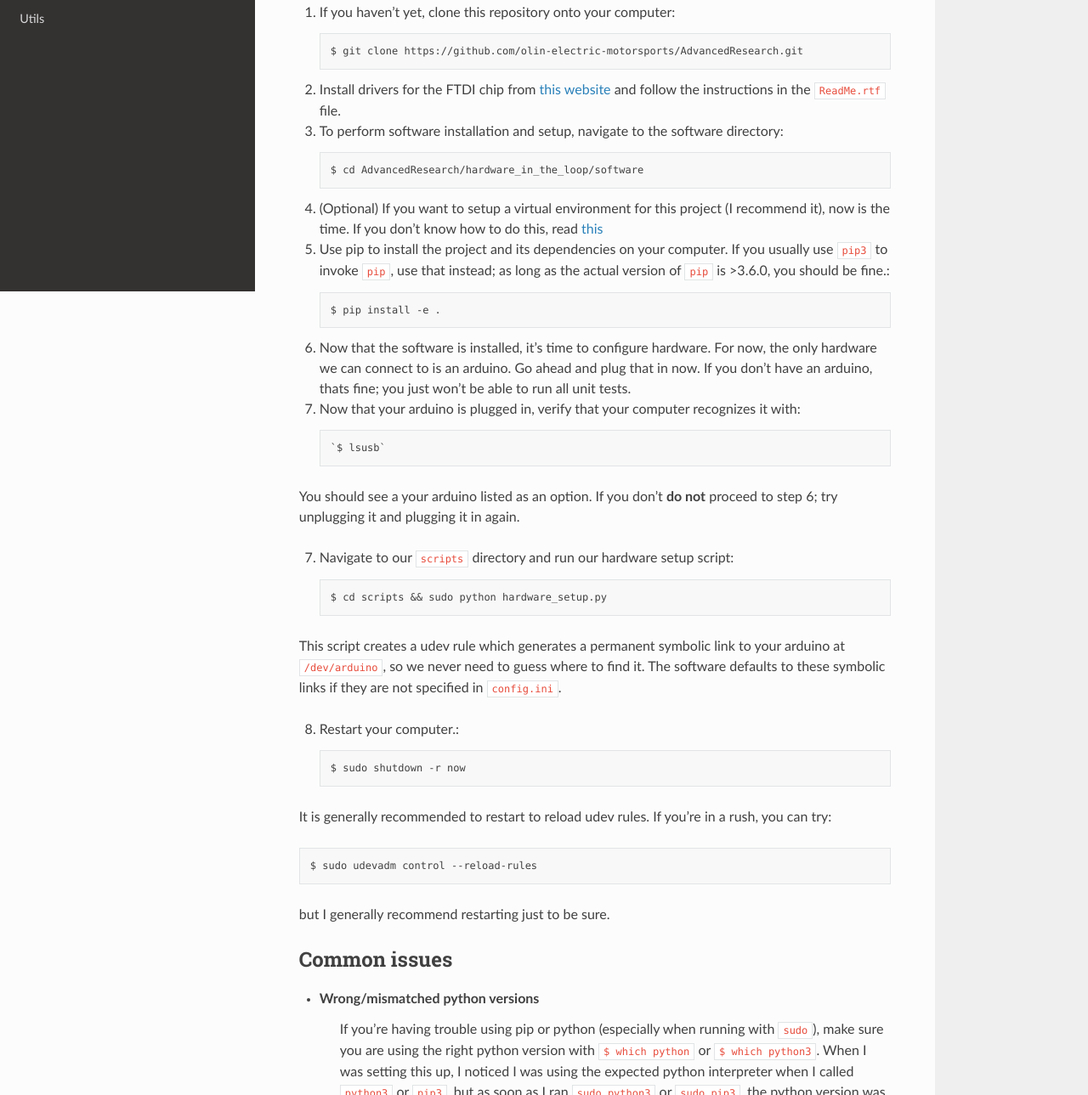
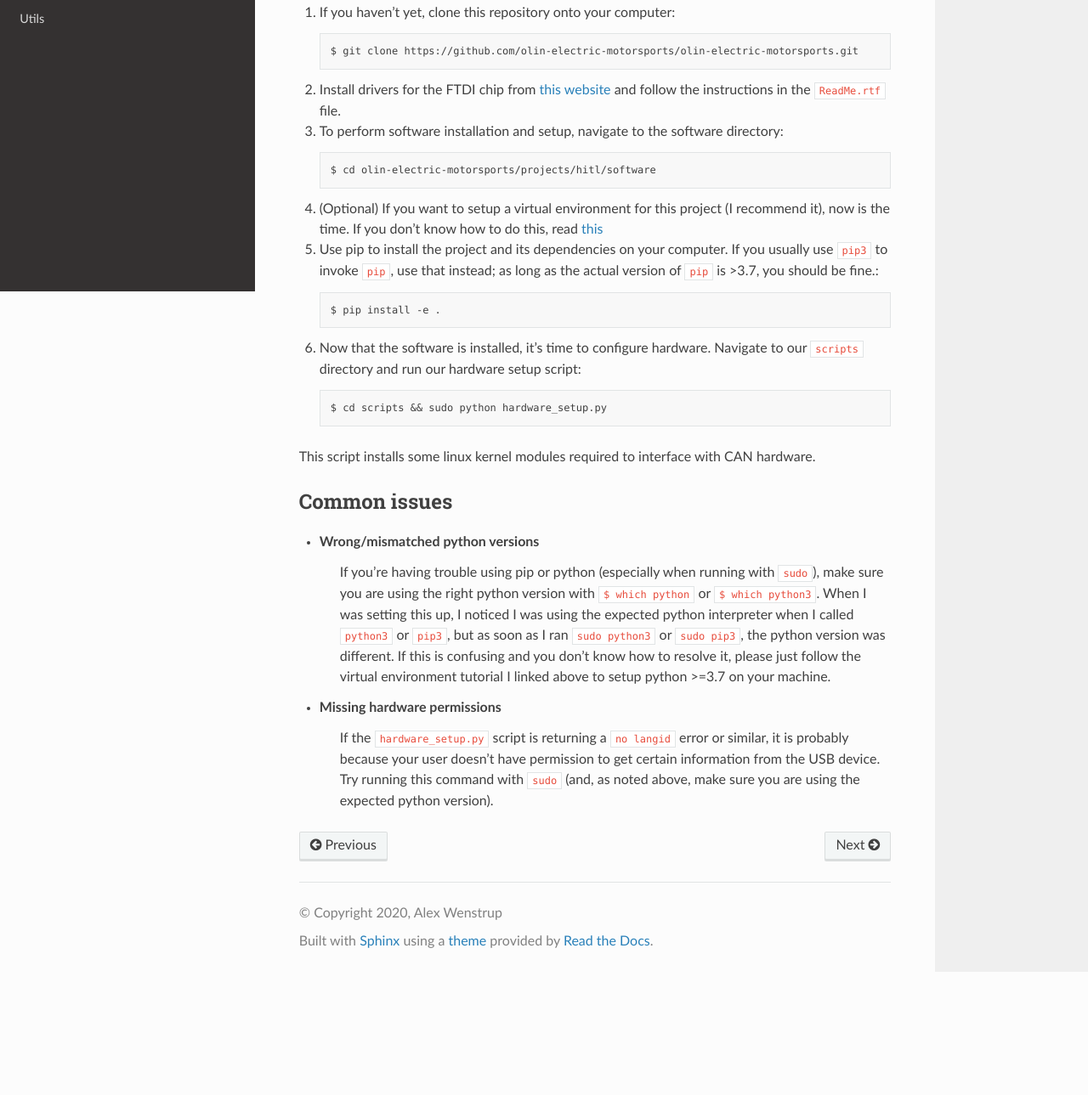
Before and after one commit to awenstrup/awenstrup.github.io, a plain HTML site: page setup.html in a window 1280 px wide. Shown: the part 457-1746 px from the top of the page at 85% size. After the commit the page ends 1601 px from the top, so only its background shows below. Drawn offline with Linux system fonts and the light colour scheme.

Commit message:
Update docs

```diff
--- a/setup.html
+++ b/setup.html
@@ -177,50 +177,29 @@
 <h2>Installation<a class="headerlink" href="#installation" title="Permalink to this headline">¶</a></h2>
 <ol class="arabic">
 <li><p>If you haven’t yet, clone this repository onto your computer:</p>
-<div class="highlight-default notranslate"><div class="highlight"><pre><span></span>$ git clone https://github.com/olin-electric-motorsports/AdvancedResearch.git
+<div class="highlight-default notranslate"><div class="highlight"><pre><span></span>$ git clone https://github.com/olin-electric-motorsports/olin-electric-motorsports.git
 </pre></div>
 </div>
 </li>
 <li><p>Install drivers for the FTDI chip from <a class="reference external" href="https://ftdichip.com/drivers/d2xx-drivers/">this website</a> and follow the instructions in the <code class="docutils literal notranslate"><span class="pre">ReadMe.rtf</span></code> file.</p></li>
 <li><p>To perform software installation and setup, navigate to the software directory:</p>
-<div class="highlight-default notranslate"><div class="highlight"><pre><span></span>$ cd AdvancedResearch/hardware_in_the_loop/software
+<div class="highlight-default notranslate"><div class="highlight"><pre><span></span>$ cd olin-electric-motorsports/projects/hitl/software
 </pre></div>
 </div>
 </li>
 <li><p>(Optional) If you want to setup a virtual environment for this project (I recommend it), now is the time. If you don’t know how to do this, read <a class="reference external" href="https://realpython.com/intro-to-pyenv/">this</a></p></li>
-<li><p>Use pip to install the project and its dependencies on your computer. If you usually use <code class="docutils literal notranslate"><span class="pre">pip3</span></code> to invoke <code class="docutils literal notranslate"><span class="pre">pip</span></code>, use that instead; as long as the actual version of <code class="docutils literal notranslate"><span class="pre">pip</span></code> is &gt;3.6.0, you should be fine.:</p>
+<li><p>Use pip to install the project and its dependencies on your computer. If you usually use <code class="docutils literal notranslate"><span class="pre">pip3</span></code> to invoke <code class="docutils literal notranslate"><span class="pre">pip</span></code>, use that instead; as long as the actual version of <code class="docutils literal notranslate"><span class="pre">pip</span></code> is &gt;3.7, you should be fine.:</p>
 <div class="highlight-default notranslate"><div class="highlight"><pre><span></span>$ pip install -e .
 </pre></div>
 </div>
 </li>
-<li><p>Now that the software is installed, it’s time to configure hardware. For now, the only hardware we can connect to is an arduino. Go ahead and plug that in now. If you don’t have an arduino, thats fine; you just won’t be able to run all unit tests.</p></li>
-<li><p>Now that your arduino is plugged in, verify that your computer recognizes it with:</p>
-<div class="highlight-default notranslate"><div class="highlight"><pre><span></span>`$ lsusb`
-</pre></div>
-</div>
-</li>
-</ol>
-<p>You should see a your arduino listed as an option. If you don’t <strong>do not</strong> proceed to step 6; try unplugging it and plugging it in again.</p>
-<ol class="arabic" start="7">
-<li><p>Navigate to our <code class="docutils literal notranslate"><span class="pre">scripts</span></code> directory and run our hardware setup script:</p>
+<li><p>Now that the software is installed, it’s time to configure hardware. Navigate to our <code class="docutils literal notranslate"><span class="pre">scripts</span></code> directory and run our hardware setup script:</p>
 <div class="highlight-default notranslate"><div class="highlight"><pre><span></span>$ cd scripts &amp;&amp; sudo python hardware_setup.py
 </pre></div>
 </div>
 </li>
 </ol>
-<p>This script creates a udev rule which generates a permanent symbolic link to your arduino at <code class="docutils literal notranslate"><span class="pre">/dev/arduino</span></code>, so we never need to guess where to find it. The software defaults to these symbolic links if they are not specified in <code class="docutils literal notranslate"><span class="pre">config.ini</span></code>.</p>
-<ol class="arabic" start="8">
-<li><p>Restart your computer.:</p>
-<div class="highlight-default notranslate"><div class="highlight"><pre><span></span>$ sudo shutdown -r now
-</pre></div>
-</div>
-</li>
-</ol>
-<p>It is generally recommended to restart to reload udev rules. If you’re in a rush, you can try:</p>
-<div class="highlight-default notranslate"><div class="highlight"><pre><span></span>$ sudo udevadm control --reload-rules
-</pre></div>
-</div>
-<p>but I generally recommend restarting just to be sure.</p>
+<p>This script installs some linux kernel modules required to interface with CAN hardware.</p>
 </div>
 <div class="section" id="common-issues">
 <h2>Common issues<a class="headerlink" href="#common-issues" title="Permalink to this headline">¶</a></h2>
```
Also changed, not shown: config.html (+1 -1 lines), index.html (+1 -1 lines), _sources/config.rst.txt, _sources/index.rst.txt, _sources/setup.rst.txt, searchindex.js.
